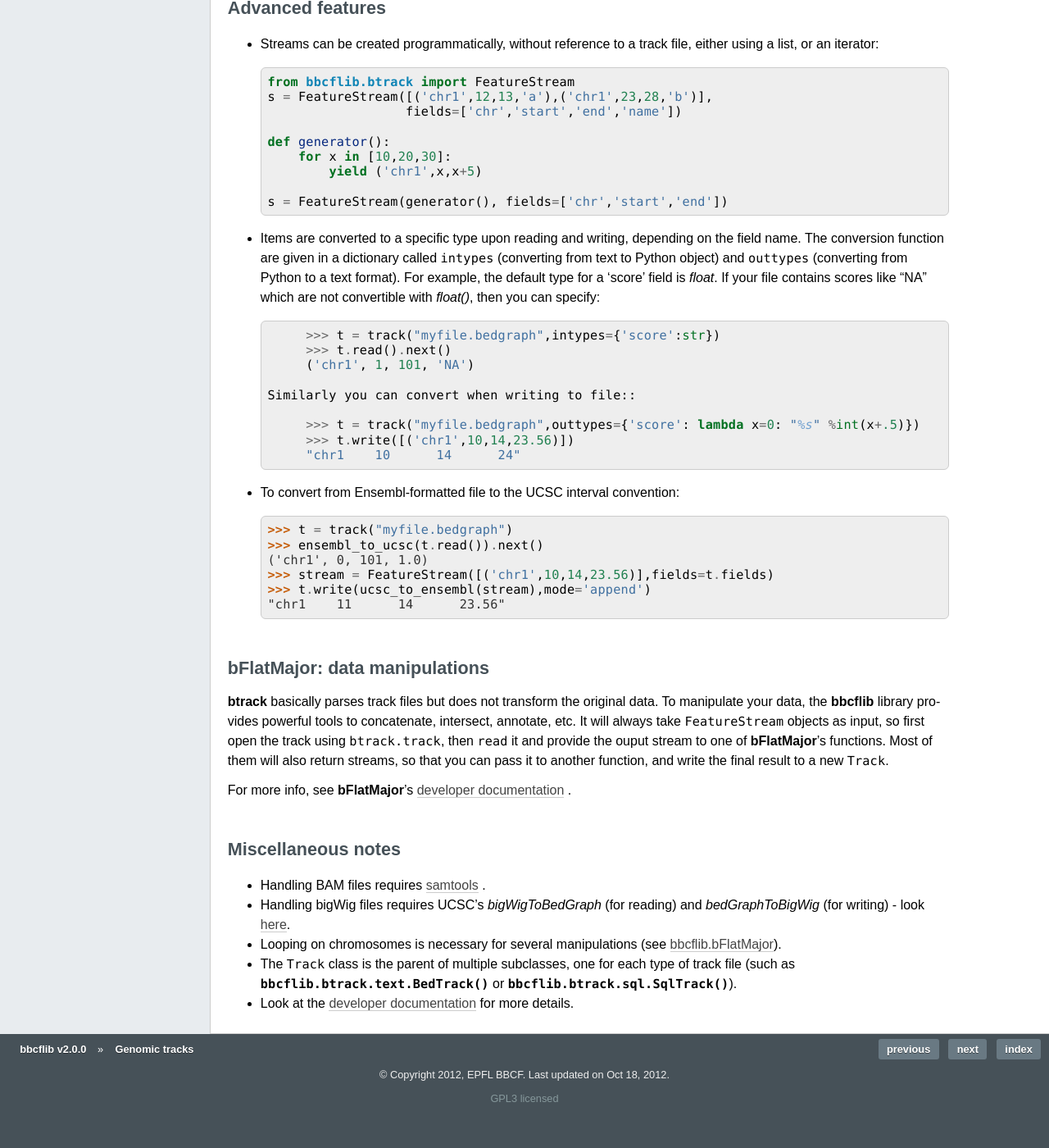
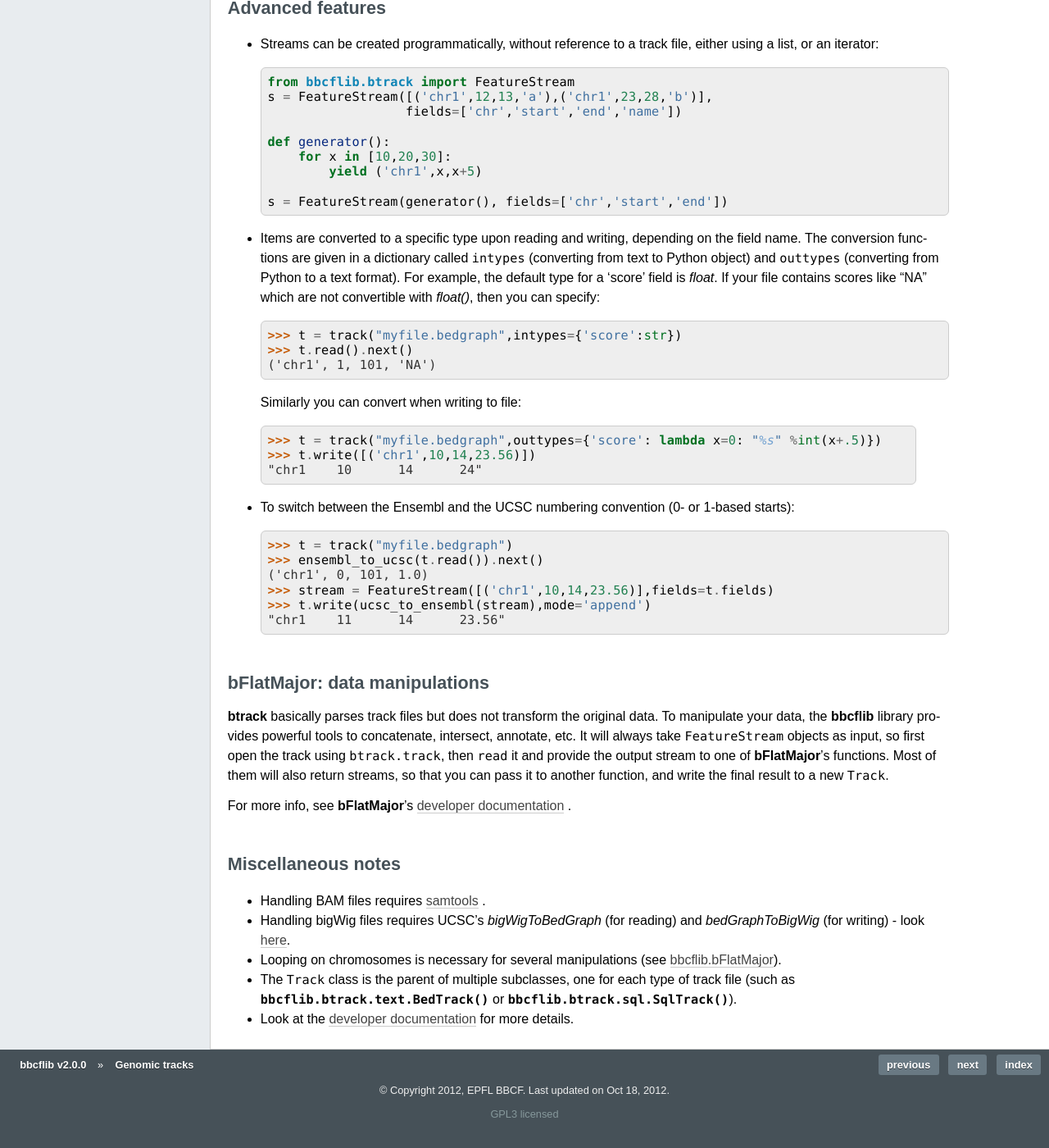
Before and after one commit to bbcf/bbcflib, a Sphinx documentation site: the page built from doc/tutorial_btrack.rst, in a window 1280 px wide and 1400 px high, scrolled down 3184 px. Shown: the whole window at 82% size. Built offline with Sphinx 7.4.7, drawn with Linux system fonts in a browser that asks for light colours; formulas are drawn with MathJax 3; pages that are not in the unit, such as notebooks, are missing from menus.

Commit message:
*%&&"/&%+" Python

```diff
--- a/doc/tutorial_btrack.rst
+++ b/doc/tutorial_btrack.rst
@@ -159,7 +159,7 @@
 
 
 * Items are converted to a specific type upon reading and writing, depending on the field name.
-  The conversion function are given in a dictionary called ``intypes`` (converting from text to Python object) and ``outtypes``
+  The conversion functions are given in a dictionary called ``intypes`` (converting from text to Python object) and ``outtypes``
   (converting from Python to a text format). For example, the default type for a 'score' field is *float*.
   If your file contains scores like "NA" which are not convertible with *float()*, then you can specify::
 
@@ -167,13 +167,13 @@
         >>> t.read().next()
         ('chr1', 1, 101, 'NA')
 
-   Similarly you can convert when writing to file::
+ Similarly you can convert when writing to file::
 
         >>> t = track("myfile.bedgraph",outtypes={'score': lambda x=0: "%s" %int(x+.5)})
         >>> t.write([('chr1',10,14,23.56)])
         "chr1    10      14      24"
 
-* To convert from Ensembl-formatted file to the UCSC interval convention::
+* To switch between the Ensembl and the UCSC numbering convention (0- or 1-based starts)::
 
         >>> t = track("myfile.bedgraph")
         >>> ensembl_to_ucsc(t.read()).next()
@@ -190,7 +190,7 @@
 **btrack** basically parses track files but does not transform the original data.
 To manipulate your data, the **bbcflib** library provides powerful tools to concatenate, intersect, annotate, etc.
 It will always take ``FeatureStream`` objects as input, so first open the track using ``btrack.track``,
-then ``read`` it and provide the ouput stream to one of **bFlatMajor**'s functions.
+then ``read`` it and provide the output stream to one of **bFlatMajor**'s functions.
 Most of them will also return streams, so that you can pass it to another function,
 and write the final result to a new ``Track``.
 
```
Also changed, not shown: 1 other file.
